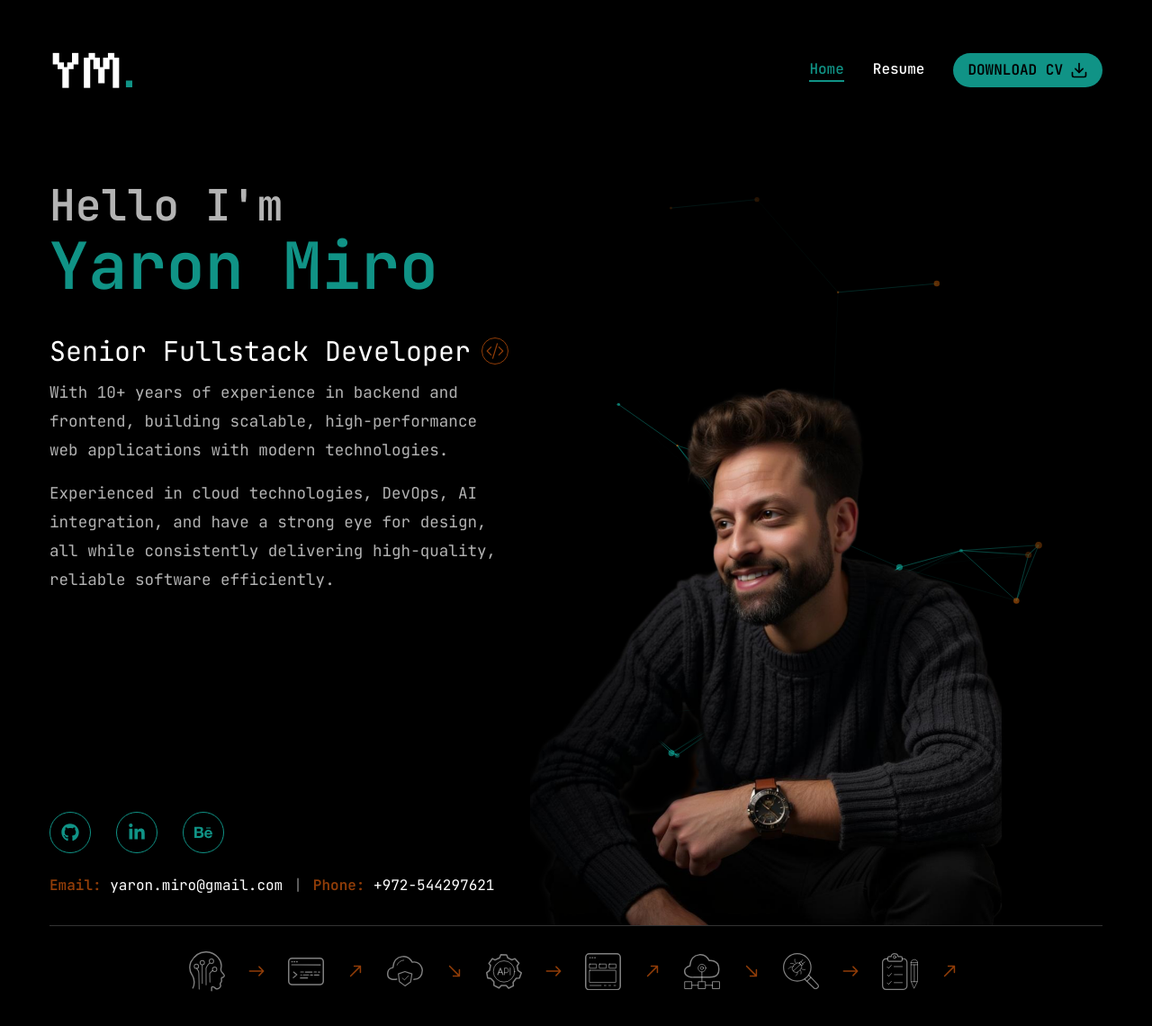
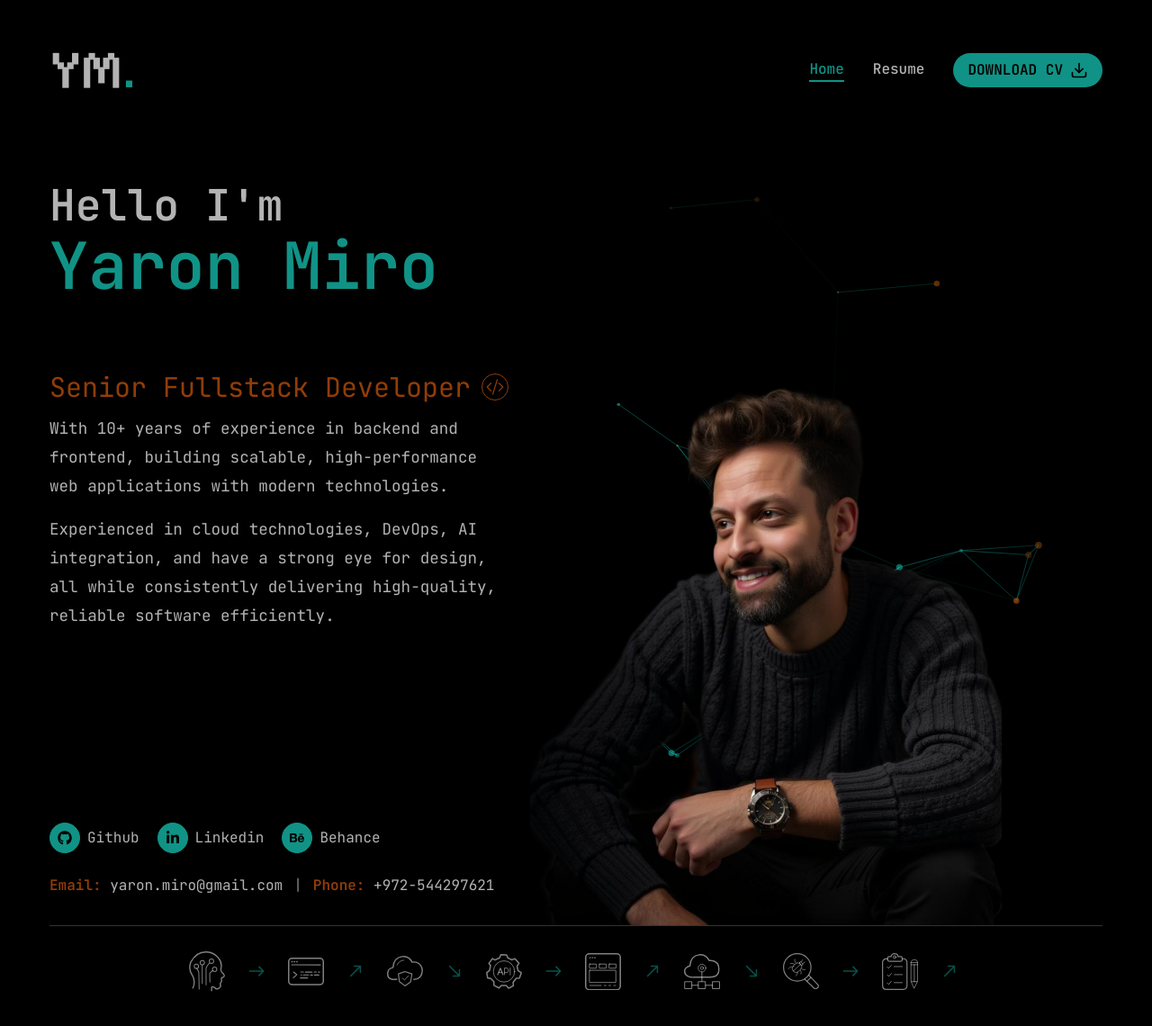
Before and after one commit to YaronMiro/ym-website, a Next.js app: page / in a window 1280 px wide. Shown: the top 1140 px of the page at 90% size. Built offline with nearby package versions, Linux system fonts and the light colour scheme.

Commit message:
fix hero layout and design 6

```diff
--- a/app/globals.css
+++ b/app/globals.css
@@ -75,6 +75,6 @@
   }
 
   .logo {
-        @apply font-logo font-semibold;
+        @apply font-logo font-semibold text-white/70;
   }
 }
--- a/app/page.tsx
+++ b/app/page.tsx
@@ -25,8 +25,8 @@ const Home: React.FC = () => {
                 <span className="mt-2 text-7xl text-accent">Yaron Miro</span>
               </h1>
               {/* role */}
-              <div className="flex items-center mt-10 gap-3">
-                <span className="text-3xl">Senior Fullstack Developer</span>
+              <div className="flex items-center mt-20 gap-3">
+                <span className="text-secondary text-3xl">Senior Fullstack Developer</span>
                 <BsCodeSlash role="img" aria-label="developer icon" className="rounded-full p-[4px] w-[30px] h-[30px] border border-secondary text-secondary" />
               </div>
               {/* description */}
@@ -43,7 +43,7 @@ const Home: React.FC = () => {
               {/* social links and resume download */}
               <div className="flex xl:flex-col items-center xl:items-start mb-16 xl:mb-0 mt-12 xl:mt-0">
                 <div className="flex justify-between items-center w-full">
-                  <Social className="flex gap-5" iconStyles="text-xl" />
+                  <Social className="flex gap-5 w-full" iconStyles="text-base" />
                   <Button
                     size="xs"
                     className="xl:hidden flex items-center uppercase gap-2"
@@ -54,7 +54,7 @@ const Home: React.FC = () => {
                 </div>
               </div>
               {/* contact info */}
-              <div className="flex gap-3 mt-6">
+              <div className="flex gap-3 mt-6 text-white/70" >
                 <Link href="mailto:yaron.miro@gmail.com">
                   <span className="font-semibold text-secondary">Email: </span>yaron.miro@gmail.com
                 </Link>
@@ -79,7 +79,7 @@ const Home: React.FC = () => {
           {/* Icons */}
           <div className="h-[1px] bg-white/20 w-full"></div>
           <div className="flex justify-center my-7 z-50">
-            <HeroIcons iconColor="stroke-white/50" arrowColor="text-secondary" />
+            <HeroIcons iconColor="stroke-white/50" arrowColor="text-accent/55" />
           </div>
         </footer>
       </div>
--- a/components/Nav.tsx
+++ b/components/Nav.tsx
@@ -8,7 +8,7 @@ import { NAV_LINKS } from "@/lib/constants/navLinks";
 const Nav: React.FC = () => {
     const pathName = usePathname();
     return (
-        <nav className="flex gap-8">
+        <nav className="flex gap-8 text-white/70">
             {NAV_LINKS.map(({name, path}) => {
                 return (
                     <Link
--- a/components/Social.tsx
+++ b/components/Social.tsx
@@ -28,11 +28,11 @@ const Social: React.FC<SocialProps> = ({ className, iconStyles }) => {
                             target="_blank"
                         >
                            <div className="flex items-center">
-                                <div className={`flex justify-center border border-accent rounded-full p-3 items-center bg-primary text-accent group-hover:bg-accent-hover group-hover:text-primary ${iconStyles}`}>
+                                <div className={`flex justify-center border border-accent rounded-full p-2 items-center bg-accent text-primary group-hover:bg-accent-hover group-hover:text-primary ${iconStyles}`}>
                                     {icon}
                                 </div>
                                 <span className="hidden xl:inline-block text-[1rem] capitalize ml-2 text-white/70">
-                                    {/* {name} */}
+                                    {name}
                                 </span>
                            </div>
                         </Link>
```
